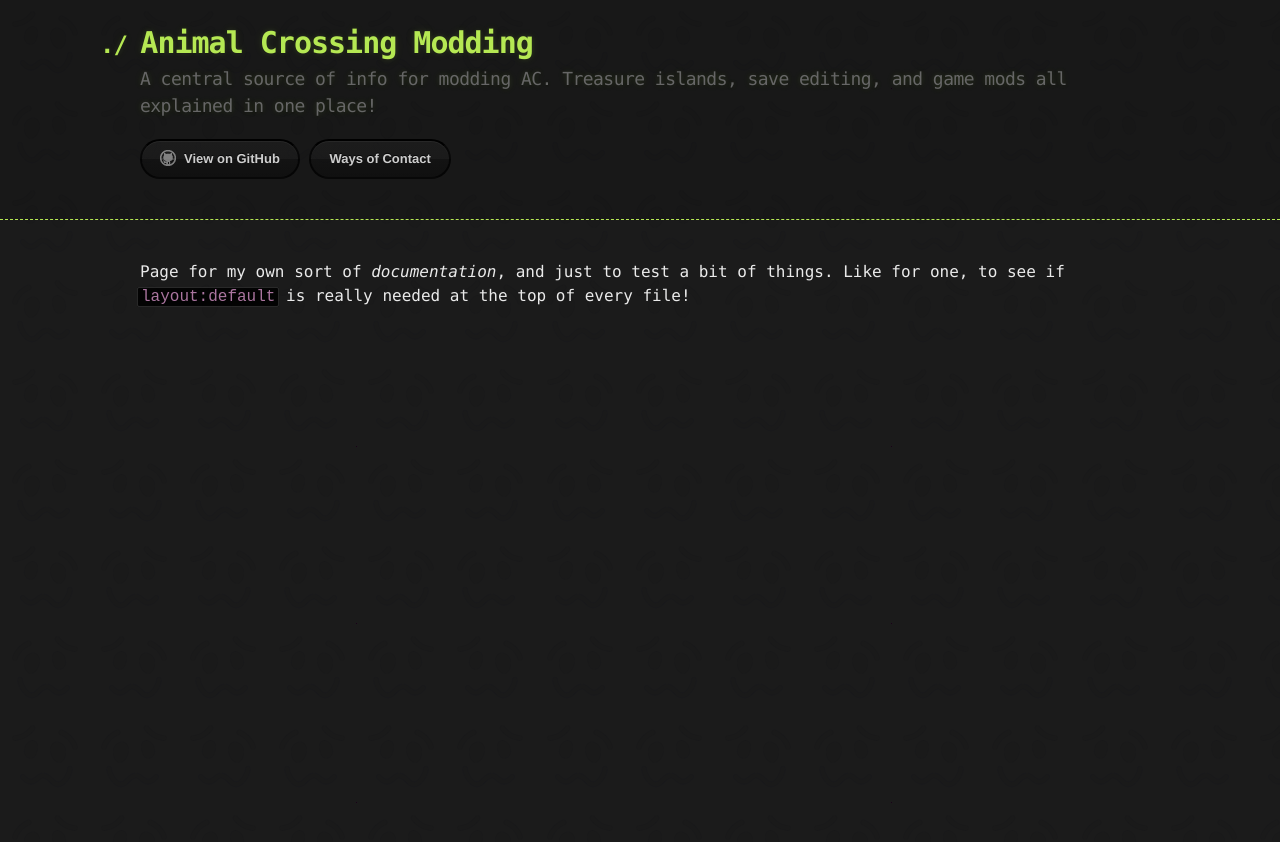
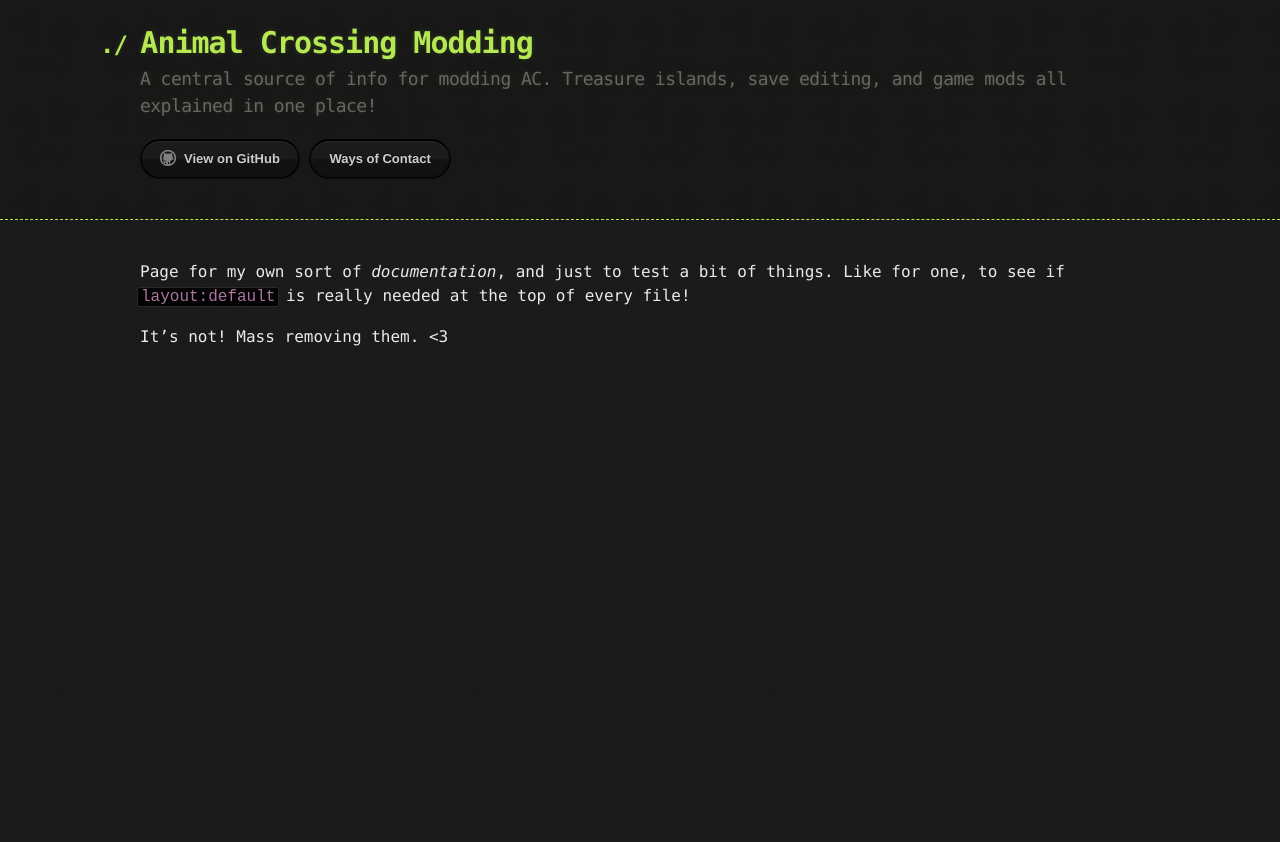
Before and after one commit to inconsistent-dg/AC-Modding, a Jekyll site: the page built from pages/misc/SEALS.md, in a window 1280 px wide. Shown: the top 842 px of the page. Built offline with Jekyll 4.4.1, drawn with Linux system fonts in a browser that asks for light colours; our own code applies the rules of GitHub Pages for plain Markdown files.

Commit message:
welp, it's not
removing all layout:defaults soon to instead have discord embeds for all sites

```diff
--- a/pages/misc/SEALS.md
+++ b/pages/misc/SEALS.md
@@ -1 +1,3 @@
 Page for my own sort of *documentation*, and just to test a bit of things. Like for one, to see if `layout:default` is really needed at the top of every file!
+
+It's not! Mass removing them. <3
```
